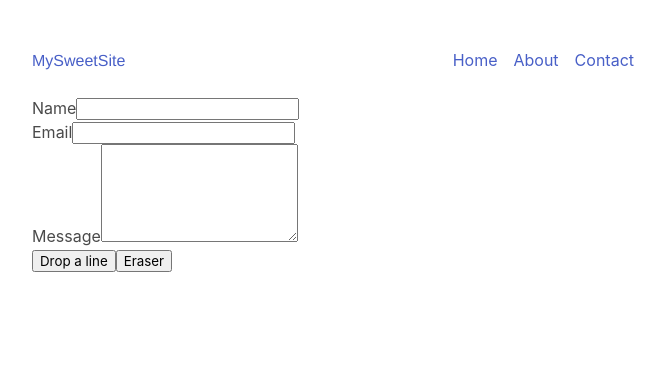
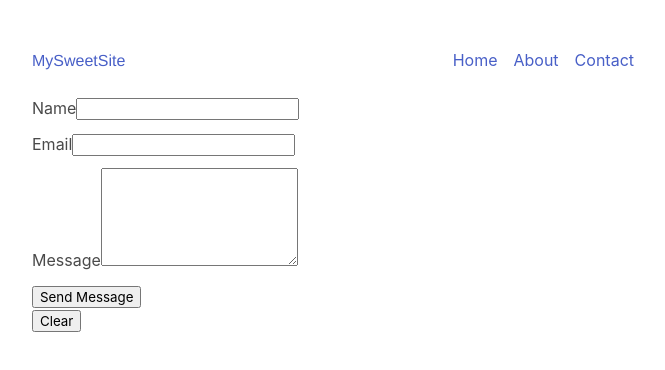
Before and after one commit to niecey0123/portfolio, a Gatsby site: page /contact in a window 1280 px wide. Shown: the whole page, without its empty margins (299-964 px from the left). Built offline with nearby package versions, Linux system fonts and the light colour scheme; Gatsby itself is replaced by a stand-in of ours.

Commit message:
making progress

```diff
--- a/gatsby-config.js
+++ b/gatsby-config.js
@@ -12,5 +12,7 @@
           pathToConfigModule: `src/utils/typography`,
         },
       },
+      [`gatsby-plugin-react-helmet`],
     ],
+
   }
--- a/package.json
+++ b/package.json
@@ -15,9 +15,11 @@
   "dependencies": {
     "bulma": "^0.7.5",
     "gatsby": "^2.9.2",
+    "gatsby-plugin-react-helmet": "^3.0.12",
     "gatsby-plugin-typography": "^2.2.13",
     "react": "^16.8.6",
     "react-dom": "^16.8.6",
+    "react-helmet": "^5.2.1",
     "react-typography": "^0.16.19",
     "typography": "^0.16.19",
     "typography-theme-fairy-gates": "^0.16.19"
--- a/src/components/dummyForm.js
+++ b/src/components/dummyForm.js
@@ -1,29 +1,55 @@
 import React from "react"
 
 export default () => (
-  <form
-    name="contact"
+  // <form
+  //   name="contact"
+  //   method="post"
+  //   action="/success"
+  //   data-netlify="true"
+  //   data-netlify-honeypot="bot-field"
+  // >
+  //   <input type="hidden" name="bot-field" />
+  //   <div>
+  //     <label htmlFor="name">Name</label>
+  //     <input type="text" name="name" id="name" />
+  //   </div>
+  //   <div>
+  //     <label htmlFor="email">Email</label>
+  //     <input type="text" name="email" id="email" />
+  //   </div>
+  //   <div>
+  //     <label htmlFor="message">Message</label>
+  //     <textarea name="message" id="message" rows="6" required />
+  //   </div>
+  //   <div>
+  //     <input type="submit" value="Drop a line" />
+  //     <input type="reset" value="Eraser" />
+  //   </div>
+  // </form>
+
+  <form name="contact"
   method="post"
-    action="/success"
   data-netlify="true"
-    data-netlify-honeypot="bot-field"
-  >
-    <input type="hidden" name="bot-field" />
-    <div>
+  data-netlify-honeypot="bot-field">
+  <div className="field half first">
     <label htmlFor="name">Name</label>
     <input type="text" name="name" id="name" />
   </div>
-    <div>
+  <div className="field half">
     <label htmlFor="email">Email</label>
     <input type="text" name="email" id="email" />
   </div>
-    <div>
+  <div className="field">
     <label htmlFor="message">Message</label>
-      <textarea name="message" id="message" rows="6" required />
+    <textarea name="message" id="message" rows="6" />
   </div>
-    <div>
-      <input type="submit" value="Drop a line" />
-      <input type="reset" value="Eraser" />
-    </div>
+  <ul className="actions">
+    <li>
+      <input type="submit" value="Send Message" className="special" />
+    </li>
+    <li>
+      <input type="reset" value="Clear" />
+    </li>
+  </ul>
 </form>
 )
```
Also changed, not shown: src/pages/succes.js (added, +28 -0 lines), 1 other file. Lines whose indentation alone changed are shown as unchanged.
